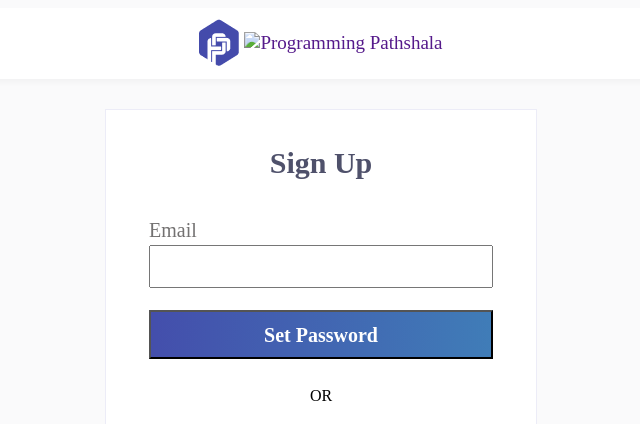
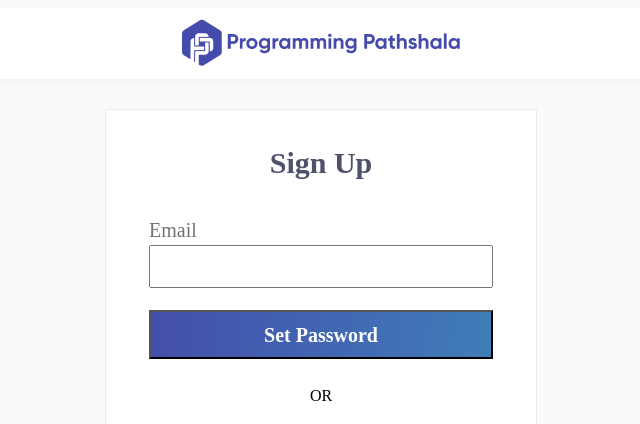
Before and after one commit to kushagrajain7/sign-up, a plain HTML site: page index.html in a window 1280 px wide. Shown: the top 424 px of the page, without its empty margins (319-959 px from the left). Drawn offline with Linux system fonts and the light colour scheme.

Commit message:
adding image for pp

```diff
--- a/index.html
+++ b/index.html
@@ -6,7 +6,7 @@
         <div id="navbar">
             <img src="Group 4.png">
             <a id="link-pp" href="" style="text-decoration: none;">
-                <img alt="Programming Pathshala" src="profilepageproject.png">
+                <img alt="Programming Pathshala" src="Programming Pathshala.png">
              </a>
         </div>
         <div id="sign-up">
```
